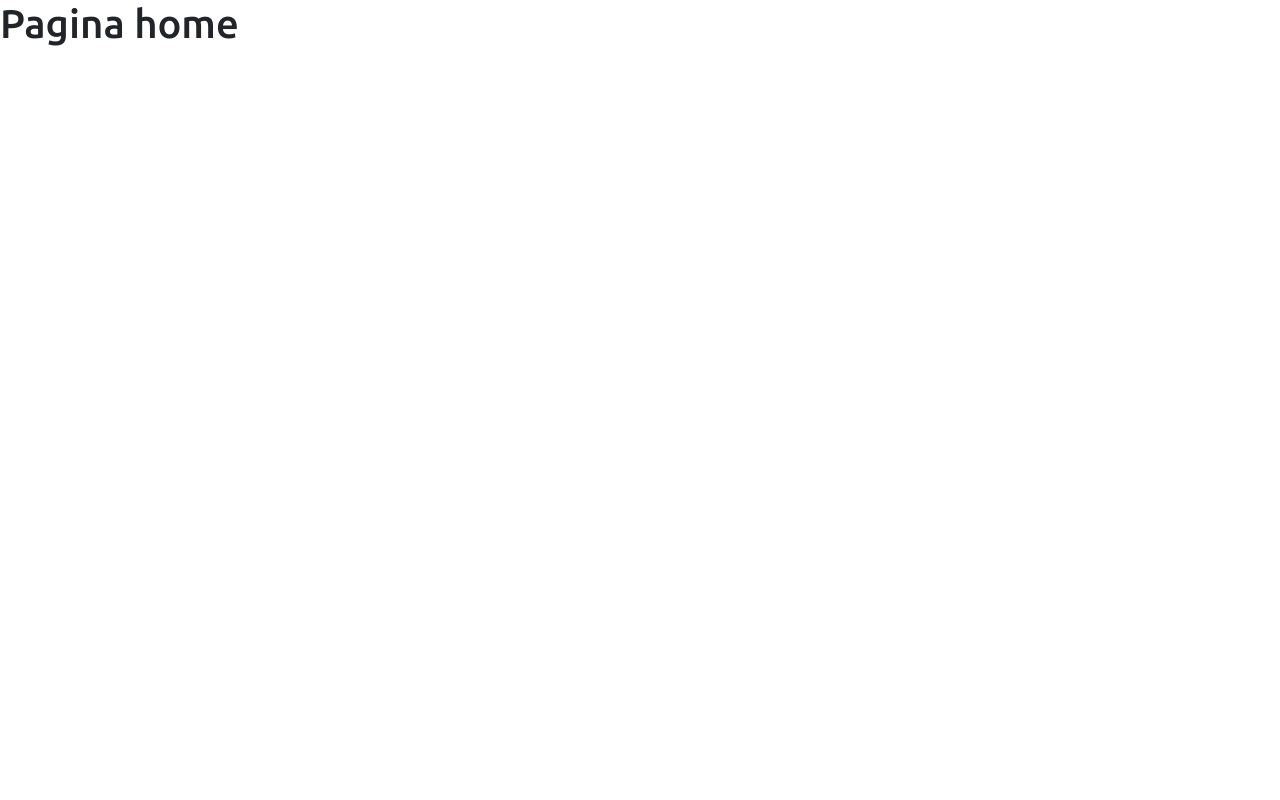
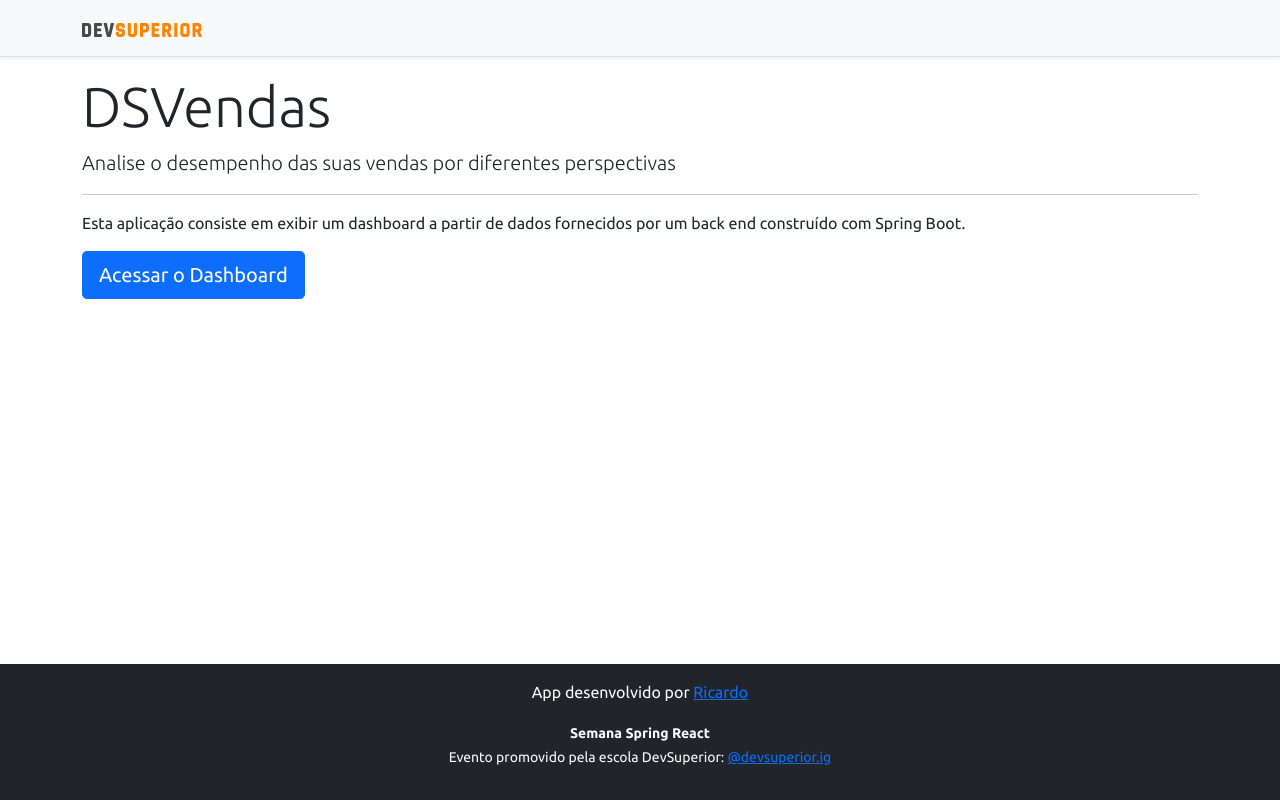
Before and after one commit to SagdaSistema/projeto-sds3, a React (Create React App) app in the folder frontend/: page / in a window 1280 px wide. Built offline with nearby package versions, Linux system fonts and the light colour scheme.

Commit message:
Home, navigation

```diff
--- a/frontend/src/components/NavBar/index.tsx
+++ b/frontend/src/components/NavBar/index.tsx
@@ -1,11 +1,15 @@
 import ImgDsDark from 'assets/img/ds-dark.svg'
+import { Link } from 'react-router-dom';
 const NavBar = () => {
     return (
         <div>
             <div className="d-flex flex-column flex-md-row align-items-center p-3 px-md-4 mb-3 bg-light border-bottom shadow-sm">
                 <div className="container">
                     <nav className="my-2 my-md-0 mr-md-3">
+                        <Link to="/">
                         <img src={ImgDsDark} alt="DevSuperior" width="120" />
+                        </Link>
+
                     </nav>
                 </div>
             </div>
--- a/frontend/src/pages/Home/index.tsx
+++ b/frontend/src/pages/Home/index.tsx
@@ -1,10 +1,24 @@
 import ImgDsDark from 'assets/img/ds-dark.svg'
+import Footer from 'components/Footer';
+import NavBar from 'components/NavBar';
+import { Link } from 'react-router-dom';
 const Home = () => {
     return (
-        <div>
-            <h1>Pagina home</h1>
-
-        </div>
+        <>
+            <NavBar />
+            <div className="container">
+                <div className="jumbotron">
+                    <h1 className="display-4">DSVendas</h1>
+                    <p className="lead">Analise o desempenho das suas vendas por diferentes perspectivas</p>
+                    <hr />
+                    <p>Esta aplicação consiste em exibir um dashboard a partir de dados fornecidos por um back end construído com Spring Boot.</p>
+                    <Link className="btn btn-primary btn-lg" to="/dashboard">
+                        Acessar o Dashboard
+                    </Link>
+                </div>
+            </div>
+            <Footer />
+        </>
     );
 }
 
```
